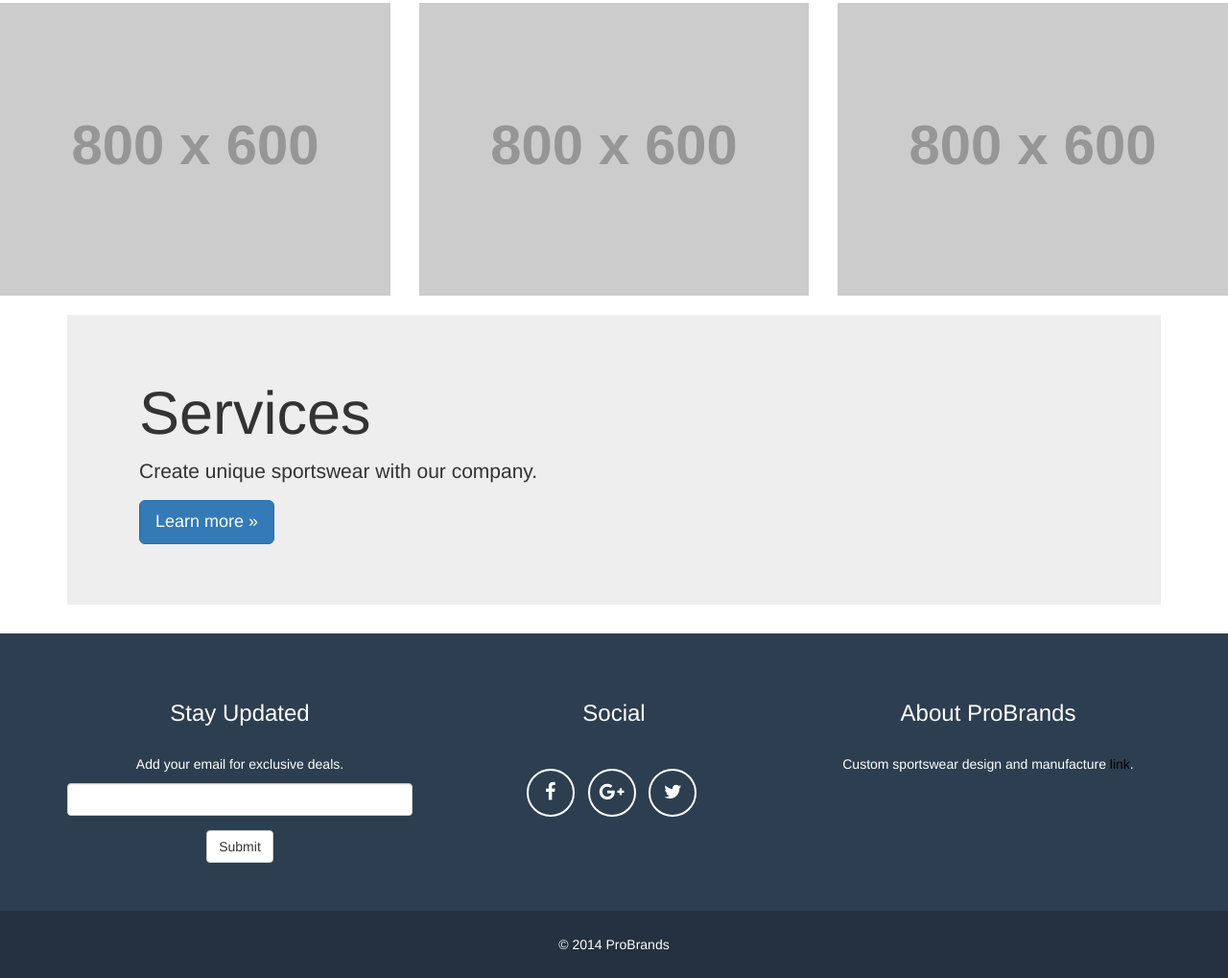
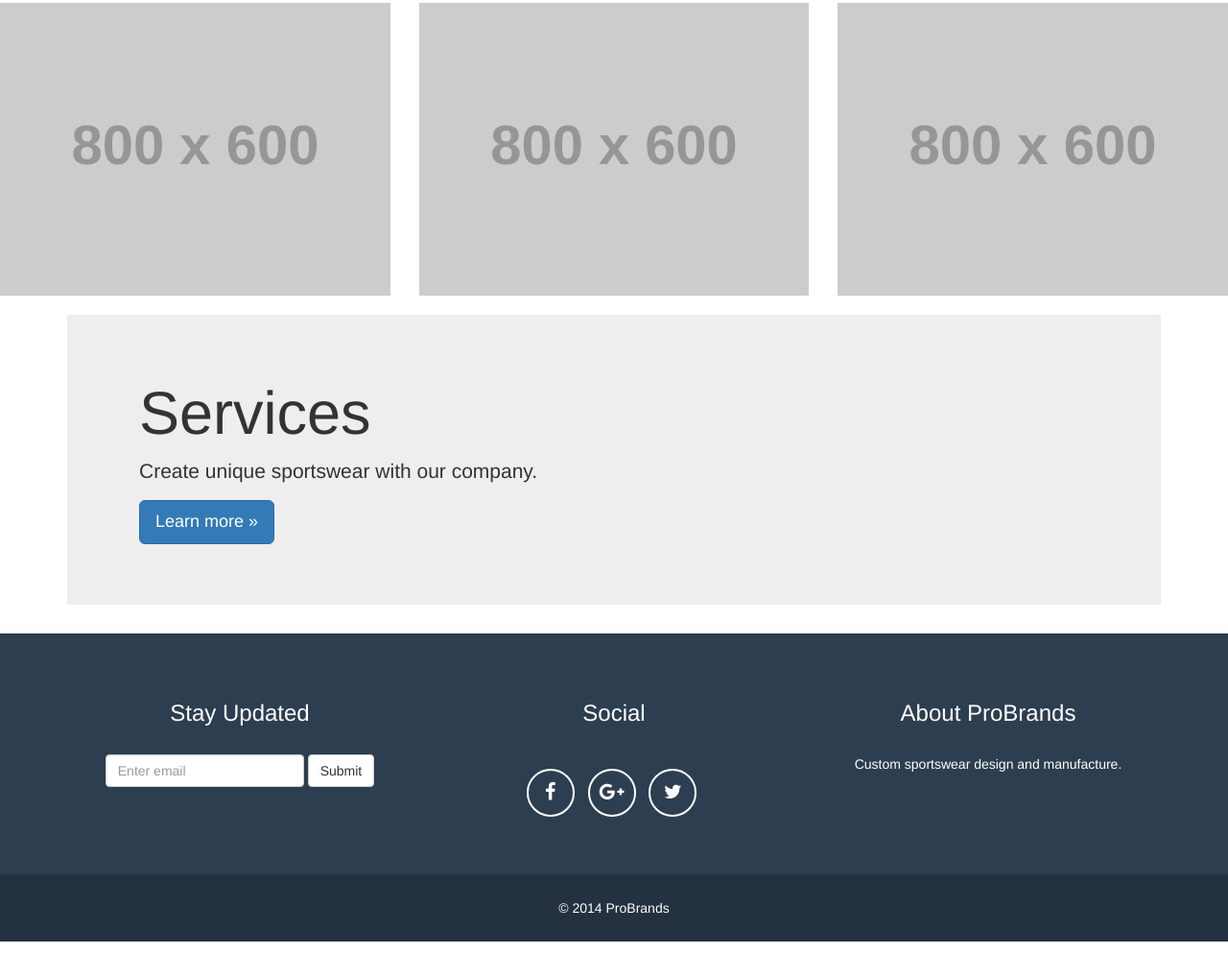
Before and after one commit to jakefb/astra, a plain HTML site: page index.html in a window 1280 px wide. Shown: the part 204-1223 px from the top of the page at 96% size. After the commit the page ends 1185 px from the top, so only its background shows below. Drawn offline with nearby package versions, Linux system fonts and the light colour scheme; placeholder pictures from the web are drawn by us.

Commit message:
edit email form

```diff
--- a/index.html
+++ b/index.html
@@ -206,14 +206,14 @@
             <div class="container">
                 <div class="row">
                     <div class="footer-col col-md-4">
-                        <h3>Stay Updated</h3>
-                        <p>Add your email for exclusive deals.</p>
-                        <form role="form">
-                          <div class="form-group">
-                            <input type="email" class="form-control" id="email">
-                          </div>
-                            <button type="submit" class="btn btn-default">Submit</button>
-                          </form>
+                      <h3>Stay Updated</h3>
+                      <form class="form-inline" role="form">
+                        <div class="form-group">
+                          <label class="sr-only" for="exampleInputEmail2">Email address</label>
+                          <input type="email" class="form-control" id="email" placeholder="Enter email">
+                          <button type="submit" class="btn btn-default">Submit</button>
+                        </div>
+                      </form>
                     </div>
                     <div class="footer-col col-md-4">
                         <h3>Social</h3>
@@ -231,7 +231,7 @@
                     </div>
                     <div class="footer-col col-md-4">
                         <h3>About ProBrands</h3>
-                        <p>Custom sportswear design and manufacture <a href="http://startbootstrap.com">link</a>.</p>
+                        <p>Custom sportswear design and manufacture.</p>
                     </div>
                 </div>
             </div>
```
